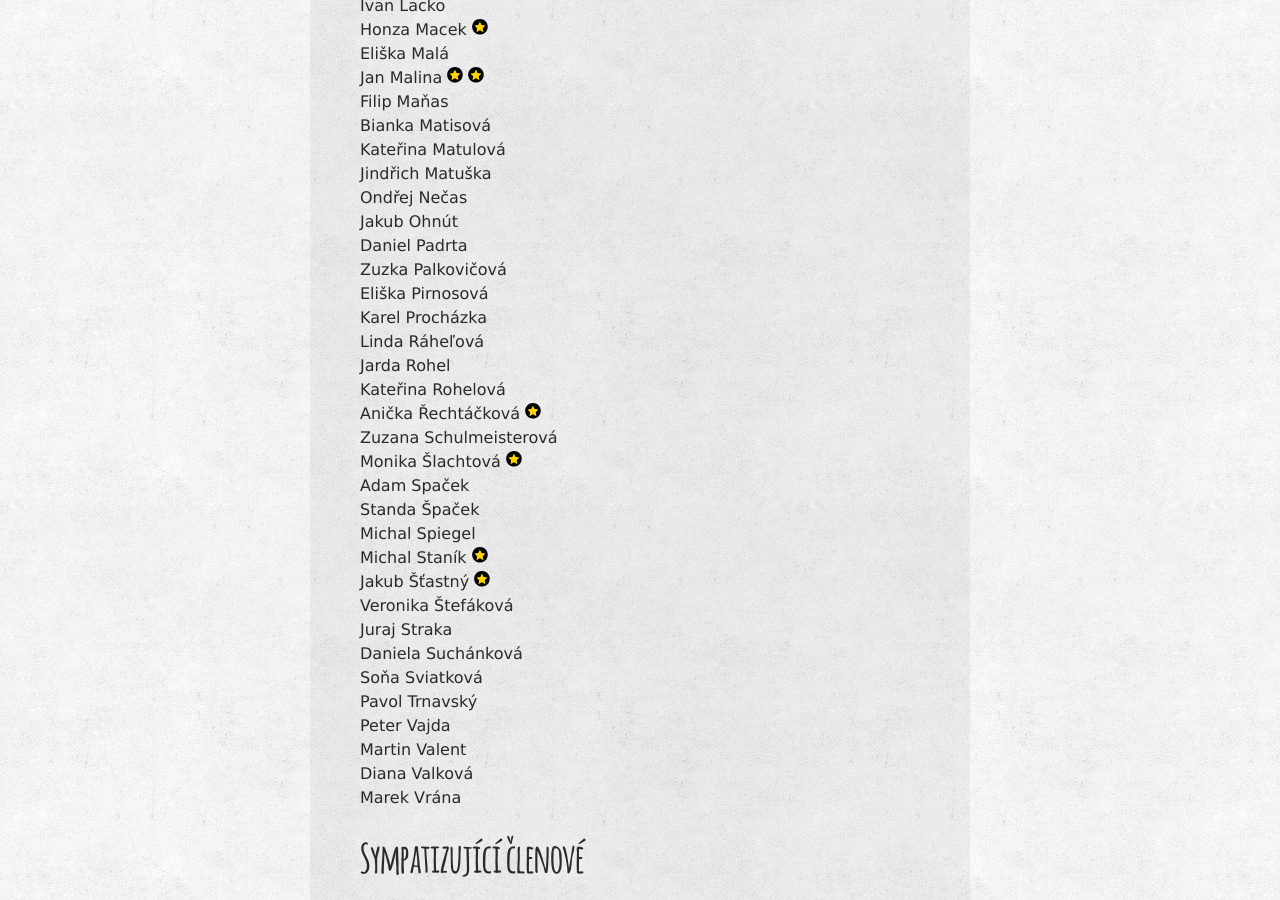
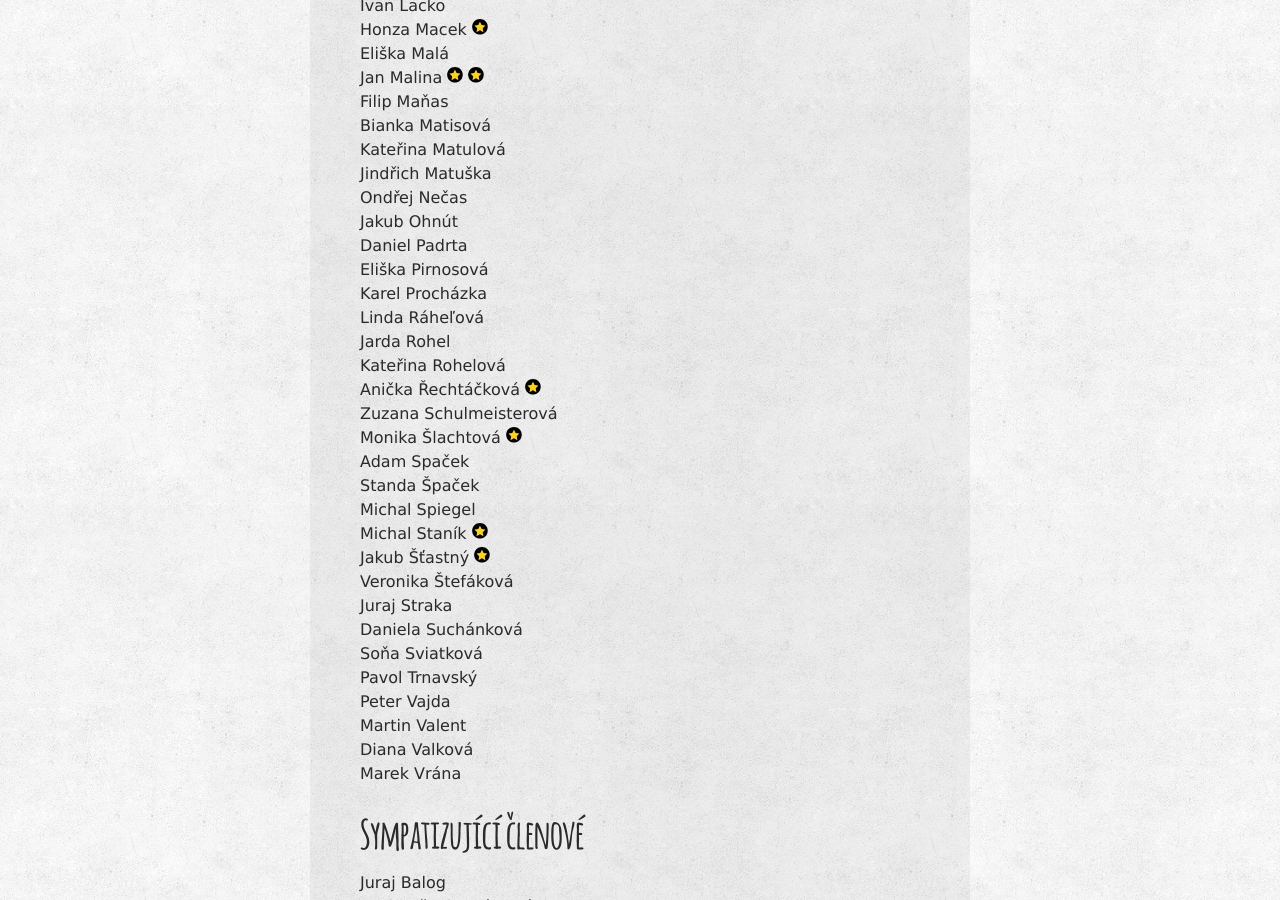
Before and after one commit to zverinec/zverinec-web, a Jekyll site: the page built from _pages/members.md, in a window 1280 px wide and 900 px high, scrolled down 1295 px. Built offline with Jekyll 4.4.1, drawn with Linux system fonts in a browser that asks for light colours; comment, search, counter and statistics services are not loaded.

Commit message:
moved a member

```diff
--- a/_pages/members.md
+++ b/_pages/members.md
@@ -48,7 +48,6 @@ Jindřich Matuška<br/>
 Ondřej Nečas<br/>
 Jakub Ohnút<br/>
 Daniel Padrta<br/>
-Zuzka Palkovičová<br/>
 Eliška Pirnosová<br/>
 Karel Procházka<br/>
 Linda Ráheľová<br/>
```
Also changed, not shown: other parts of _pages/members.md (+1 -0 lines).
